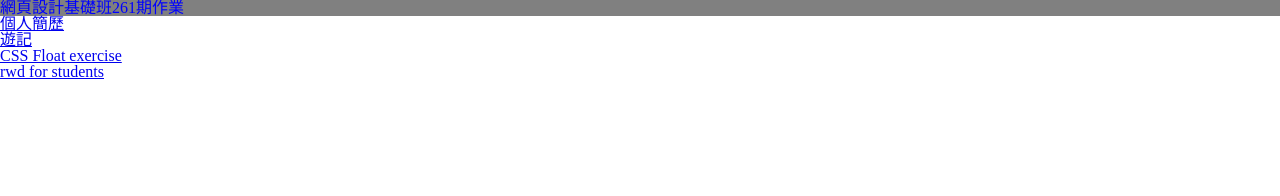
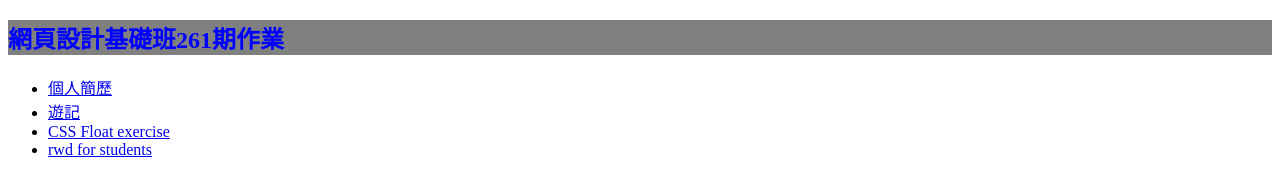
Before and after one commit to k7741118/k7741118.github.io, a plain HTML site: page index.html in a window 1280 px wide. Drawn offline with Linux system fonts and the light colour scheme.

Commit message:
homework3 advise
fixed bug for index .html

```diff
--- a/index.html
+++ b/index.html
@@ -5,7 +5,6 @@
     <meta charset="UTF-8">
     <meta http-equiv="X-UA-Compatible" content="IE=7">
     <meta name="viewport" content="width=device-width, user-scalable=no, initial-scale=1.0, maximum-scale=1.0, minimum-scale=1.0">
-    <link rel="stylesheet" type="text/css" href="../css/reset.css">
     <link rel="stylesheet" type="text/css" href="index.css">
     <title>網頁設計基礎班261期</title>
     <title>Weiliang's</title>
```
